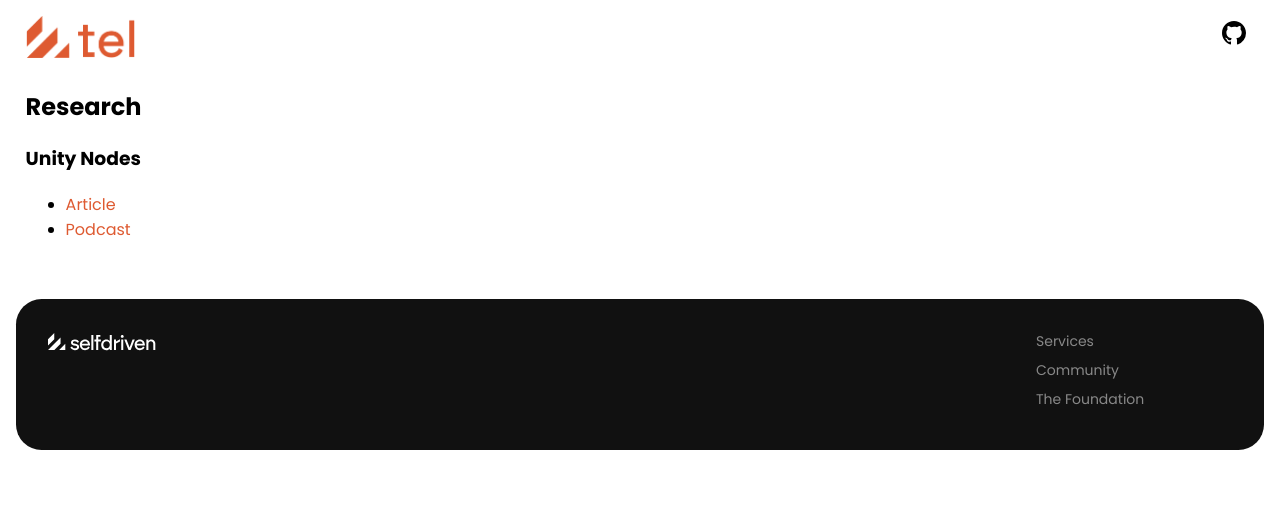
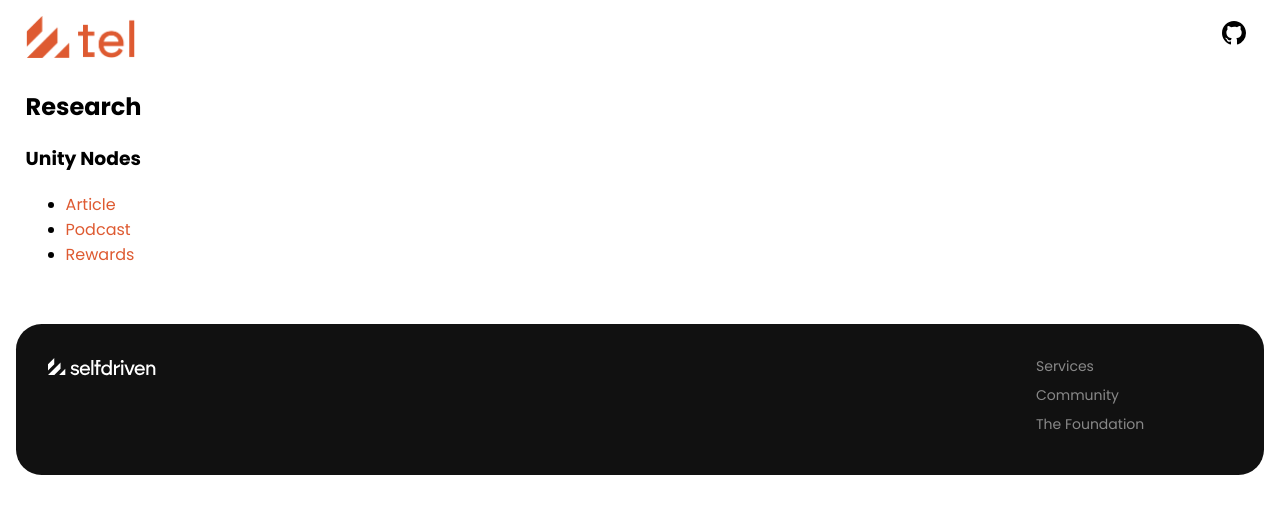
Before and after one commit to selfdriven-services/selfdriven-tel, a Jekyll site: the page built from docs/pages/research.md, in a window 1280 px wide. Shown: the top 514 px of the page. Built offline with Jekyll 4.4.1, drawn with Linux system fonts in a browser that asks for light colours.

Commit message:
Update research.md

```diff
--- a/docs/pages/research.md
+++ b/docs/pages/research.md
@@ -9,3 +9,4 @@ permalink: /research/
 ### Unity Nodes
 - [Article](https://x.com/krabalot/status/1971709580817076530?s=46&t=M_z10jf1hWN5hn7liKVlVA)
 - [Podcast](https://youtu.be/pcmbBwExphM?si=owtZ7NwwGOcntNaa)
+- [Rewards](https://unitynodes.io/documents/Unity_Rewards.pdf)
```
